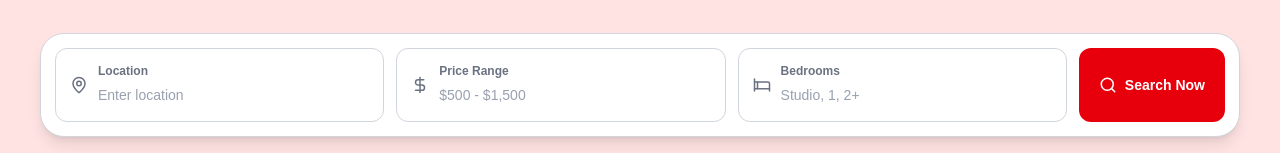
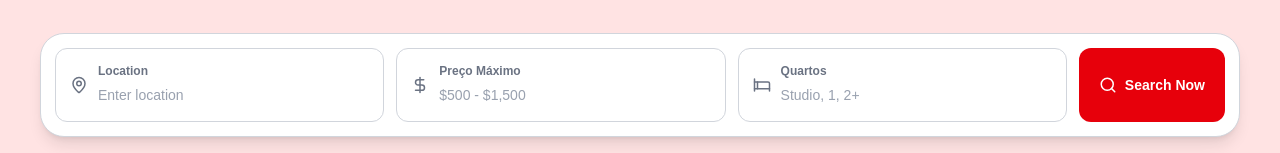
Before and after one commit to DuarteDvv/UFRoom, a Next.js app in the folder apps/web/: page /homepage in a window 1280 px wide. Shown: the part 312-465 px from the top of the page. Built offline with nearby package versions, Linux system fonts and the light colour scheme.

Commit message:
att searchbar

```diff
--- a/apps/web/src/components/SearchBar.tsx
+++ b/apps/web/src/components/SearchBar.tsx
@@ -15,8 +15,8 @@ export default function SearchBar() {
   const handleSearch = () => {
     const query = new URLSearchParams({
       location,
-      price,
-      bedrooms,
+      max_price: price,
+      open_vac: bedrooms,
     }).toString();
 
     router.push(`/search?${query}`);
@@ -47,7 +47,7 @@ export default function SearchBar() {
           <div className="flex items-center gap-2.5 p-3.5 border border-gray-300 rounded-xl bg-white">
             <DollarSign className="h-4.5 w-4.5 text-gray-500 flex-shrink-0" />
             <div className="flex-1 min-w-0">
-              <div className="text-xs font-bold text-gray-500 mb-1">Price Range</div>
+              <div className="text-xs font-bold text-gray-500 mb-1">Preço Máximo</div>
               <input
                 type="text"
                 placeholder="$500 - $1,500"
@@ -64,7 +64,7 @@ export default function SearchBar() {
           <div className="flex items-center gap-2.5 p-3.5 border border-gray-300 rounded-xl bg-white">
             <Bed className="h-4.5 w-4.5 text-gray-500 flex-shrink-0" />
             <div className="flex-1 min-w-0">
-              <div className="text-xs font-bold text-gray-500 mb-1">Bedrooms</div>
+              <div className="text-xs font-bold text-gray-500 mb-1">Quartos</div>
               <input
                 type="text"
                 placeholder="Studio, 1, 2+"
```
Also changed, not shown: 2 other files (tests, documents, lock files or other folders).
